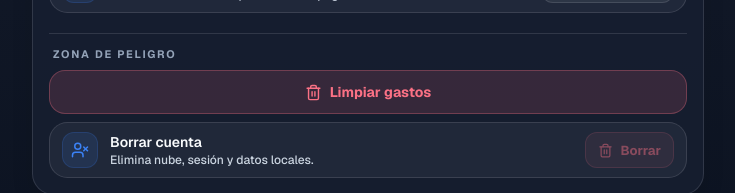
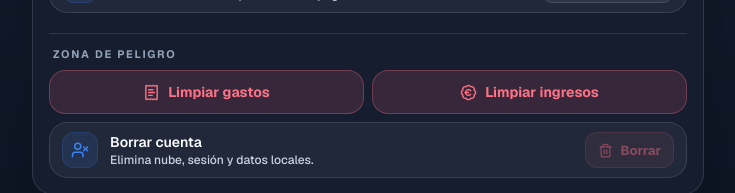
Before and after one commit to jesus-molano/Expenses-Log-App, a Next.js app: page /settings in a window 1280 px wide. Shown: the part 472-665 px from the top of the page, without its empty margins (272-1007 px from the left). Built offline with nearby package versions, Linux system fonts and the light colour scheme; no server answers.

Commit message:
Add setting to clear saved income

```diff
--- a/src/features/settings/components/SettingsDialogs.tsx
+++ b/src/features/settings/components/SettingsDialogs.tsx
@@ -25,6 +25,21 @@ export function SettingsDialogs({
         />
       ) : null}
 
+      {settings.clearIncomeOpen ? (
+        <ConfirmActionDialog
+          icon={<Trash2 size={18} />}
+          title={t("settings.clearIncome", settings.currentLanguage)}
+          body={t("settings.clearIncomeConfirm", settings.currentLanguage)}
+          cancelLabel={t("common.back", settings.currentLanguage)}
+          confirmLabel={t("settings.clearIncomeAction", settings.currentLanguage)}
+          loading={settings.isClearingIncome}
+          onCancel={() => {
+            if (!settings.isClearingIncome) settings.setClearIncomeOpen(false);
+          }}
+          onConfirm={settings.handleClearIncome}
+        />
+      ) : null}
+
       {settings.deleteAccountOpen ? (
         <ConfirmActionDialog
           icon={<UserX size={18} />}
--- a/src/features/settings/components/rows/DangerRows.tsx
+++ b/src/features/settings/components/rows/DangerRows.tsx
@@ -1,4 +1,4 @@
-import { Trash2, UserX } from "lucide-react";
+import { BadgeEuro, ReceiptText, Trash2, UserX } from "lucide-react";
 import { Button } from "@/components/ui/Button";
 import { t } from "@/shared/i18n";
 import type { SettingsController } from "../../types";
@@ -12,13 +12,25 @@ export function DangerRows({ settings }: { settings: SettingsController }) {
       </p>
 
       <div className="grid gap-2">
-        <Button
-          variant="danger"
-          onClick={() => settings.setClearExpensesOpen(true)}
-          leadingIcon={<Trash2 size={17} />}
-        >
-          {t("settings.clearExpenses")}
-        </Button>
+        <div className="grid grid-cols-2 gap-2">
+          <Button
+            variant="danger"
+            className="min-w-0 px-3"
+            onClick={() => settings.setClearExpensesOpen(true)}
+            leadingIcon={<ReceiptText size={17} />}
+          >
+            <span className="truncate">{t("settings.clearExpenses")}</span>
+          </Button>
+
+          <Button
+            variant="danger"
+            className="min-w-0 px-3"
+            onClick={() => settings.setClearIncomeOpen(true)}
+            leadingIcon={<BadgeEuro size={17} />}
+          >
+            <span className="truncate">{t("settings.clearIncome")}</span>
+          </Button>
+        </div>
 
         <SettingRow
           icon={<UserX size={18} />}
--- a/src/features/settings/hooks/use-settings-controller.ts
+++ b/src/features/settings/hooks/use-settings-controller.ts
@@ -23,12 +23,15 @@ export function useSettingsController({
     updateTheme,
     updateLanguage,
     clearExpenses,
+    clearIncome,
   } = expenseStore;
   const [message, setMessage] = useState("");
   const [themeOpen, setThemeOpen] = useState(false);
   const [languageOpen, setLanguageOpen] = useState(false);
   const [clearExpensesOpen, setClearExpensesOpen] = useState(false);
   const [isClearingExpenses, setIsClearingExpenses] = useState(false);
+  const [clearIncomeOpen, setClearIncomeOpen] = useState(false);
+  const [isClearingIncome, setIsClearingIncome] = useState(false);
   const [deleteAccountOpen, setDeleteAccountOpen] = useState(false);
   const [isDeletingAccount, setIsDeletingAccount] = useState(false);
   const supabase = useMemo(() => createClient(), []);
@@ -67,6 +70,21 @@ export function useSettingsController({
       );
     } finally {
       setIsClearingExpenses(false);
+    }
+  }
+
+  async function handleClearIncome() {
+    setIsClearingIncome(true);
+    try {
+      await clearIncome();
+      setClearIncomeOpen(false);
+      setMessage(t("settings.incomeCleared"));
+    } catch (error) {
+      setMessage(
+        error instanceof Error ? error.message : t("settings.clearIncomeError"),
+      );
+    } finally {
+      setIsClearingIncome(false);
     }
   }
 
@@ -111,6 +129,8 @@ export function useSettingsController({
     languageOpen,
     clearExpensesOpen,
     isClearingExpenses,
+    clearIncomeOpen,
+    isClearingIncome,
     deleteAccountOpen,
     isDeletingAccount,
     currentTheme,
@@ -124,6 +144,7 @@ export function useSettingsController({
     setThemeOpen,
     setLanguageOpen,
     setClearExpensesOpen,
+    setClearIncomeOpen,
     setDeleteAccountOpen,
     updateTheme,
     updateLanguage,
@@ -131,6 +152,7 @@ export function useSettingsController({
     disableNotifications,
     signOut,
     handleClearExpenses,
+    handleClearIncome,
     handleDeleteAccount,
     closeDeleteAccountDialog,
   };
--- a/src/shared/i18n-messages.ts
+++ b/src/shared/i18n-messages.ts
@@ -107,6 +107,12 @@ export const messages = {
       expensesCleared: "Gastos borrados. Plan conserva tus ingresos y cuentas.",
       clearingCloudExpenses: "Borrando gastos en la nube...",
       clearExpensesError: "No se pudieron borrar los gastos en la nube.",
+      clearIncome: "Limpiar ingresos",
+      clearIncomeAction: "Limpiar",
+      clearIncomeConfirm: "¿Borrar todos los ingresos guardados? Se conservarán gastos, cuentas, ahorro, tema e idioma.",
+      incomeCleared: "Ingresos borrados. Se conservan gastos, cuentas y ahorro.",
+      clearingCloudIncome: "Borrando ingresos en la nube...",
+      clearIncomeError: "No se pudieron borrar los ingresos en la nube.",
       delete: "Borrar",
       dangerZone: "Zona de peligro",
       deleteAccount: "Borrar cuenta",
@@ -429,6 +435,12 @@ export const messages = {
       expensesCleared: "Expenses cleared. Plan keeps your income and accounts.",
       clearingCloudExpenses: "Clearing cloud expenses...",
       clearExpensesError: "Could not clear cloud expenses.",
+      clearIncome: "Clear income",
+      clearIncomeAction: "Clear",
+      clearIncomeConfirm: "Delete all saved income? Expenses, accounts, savings, theme and language will be kept.",
+      incomeCleared: "Income cleared. Expenses, accounts and savings are kept.",
+      clearingCloudIncome: "Clearing cloud income...",
+      clearIncomeError: "Could not clear cloud income.",
       delete: "Delete",
       dangerZone: "Danger zone",
       deleteAccount: "Delete account",
--- a/src/stores/app/finance-commands.ts
+++ b/src/stores/app/finance-commands.ts
@@ -128,6 +128,51 @@ export function deleteIncomeEventFromStore(
   };
 }
 
+export function clearIncomeFromStore(store: ExpenseStore): ExpenseStore {
+  const incomeEventIds = store.finance.incomeEvents.map((event) => event.id);
+  const incomeBankMovements = store.bankMovements.filter(isIncomeBankMovement);
+
+  return {
+    ...store,
+    finance: {
+      ...store.finance,
+      incomeEvents: [],
+      monthlySalary: {},
+    },
+    bankMovements: store.bankMovements.filter(
+      (movement) => !isIncomeBankMovement(movement),
+    ),
+    deleted: {
+      ...store.deleted,
+      incomeEvents: mergeDeletedIds(
+        store.deleted?.incomeEvents,
+        incomeEventIds,
+      ),
+      bankMovements: mergeDeletedIds(
+        store.deleted?.bankMovements,
+        incomeBankMovements.map((movement) => movement.id),
+      ),
+    },
+  };
+}
+
+function isIncomeBankMovement(
+  movement: ExpenseStore["bankMovements"][number],
+): boolean {
+  return (
+    movement.amount > 0 ||
+    Boolean(movement.matchedIncomeEventId) ||
+    Boolean(movement.matchedSalaryMonth)
+  );
+}
+
+function mergeDeletedIds(
+  current: string[] | undefined,
+  next: string[],
+): string[] {
+  return Array.from(new Set([...(current ?? []), ...next]));
+}
+
 function normalizePlanAccounts(accounts: PlanAccount[]): PlanAccount[] {
   const normalized = accounts
     .slice(0, 3)
--- a/src/stores/app/use-expense-store.ts
+++ b/src/stores/app/use-expense-store.ts
@@ -26,6 +26,7 @@ import {
   addIncomeEventToStore,
   confirmBankImportInStore,
   clearExpensesFromStore,
+  clearIncomeFromStore,
   deleteExpenseFromStore,
   deleteIncomeEventFromStore,
   dismissLastChanceReminderInStore,
@@ -187,6 +188,14 @@ function useExpenseStoreValue() {
     );
   }
 
+  async function clearIncome() {
+    await persistence.persistImmediately(
+      clearIncomeFromStore(store),
+      setStore,
+      t("settings.clearingCloudIncome"),
+    );
+  }
+
   function togglePaid(occurrence: ExpenseOccurrence) {
     persist(togglePaidInStore(store, occurrence));
   }
@@ -267,6 +276,7 @@ function useExpenseStoreValue() {
     addExpense,
     deleteExpense,
     clearExpenses,
+    clearIncome,
     togglePaid,
     skipOccurrence,
     dismissLastChanceReminder,
```
Also changed, not shown: 1 other file (tests, documents, lock files or other folders).
